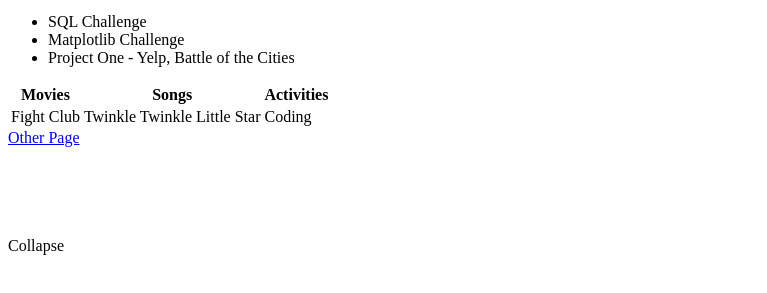
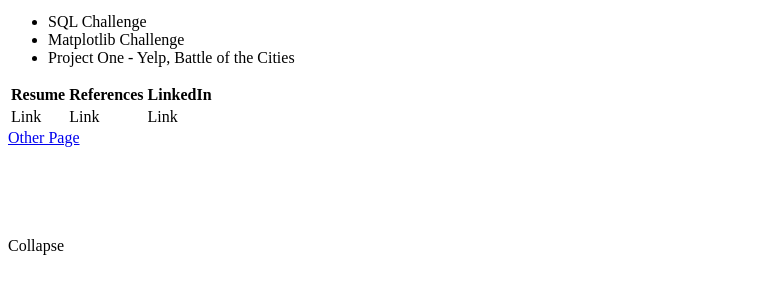
Before and after one commit to MAPatxot/github-projects, a plain HTML site: page index.html in a window 1280 px wide. Shown: the part 439-732 px from the top of the page, without its empty margins (0-767 px from the left). Drawn offline with Linux system fonts and the light colour scheme.

Commit message:
Add files via upload

```diff
--- a/index.html
+++ b/index.html
@@ -20,16 +20,16 @@
   <table>
     <thead>
       <tr>
-        <th>Movies</th>
-        <th>Songs</th>
-        <th>Activities</th>
+        <th>Resume</th>
+        <th>References</th>
+        <th>LinkedIn</th>
       </tr>
     </thead>
     <tbody>
       <tr>
-        <td>Fight Club</td>
-        <td>Twinkle Twinkle Little Star</td>
-        <td>Coding</td>
+        <td>Link</td>
+        <td>Link</td>
+        <td>Link</td>
       </tr>
     </tbody>
   </table>
```
